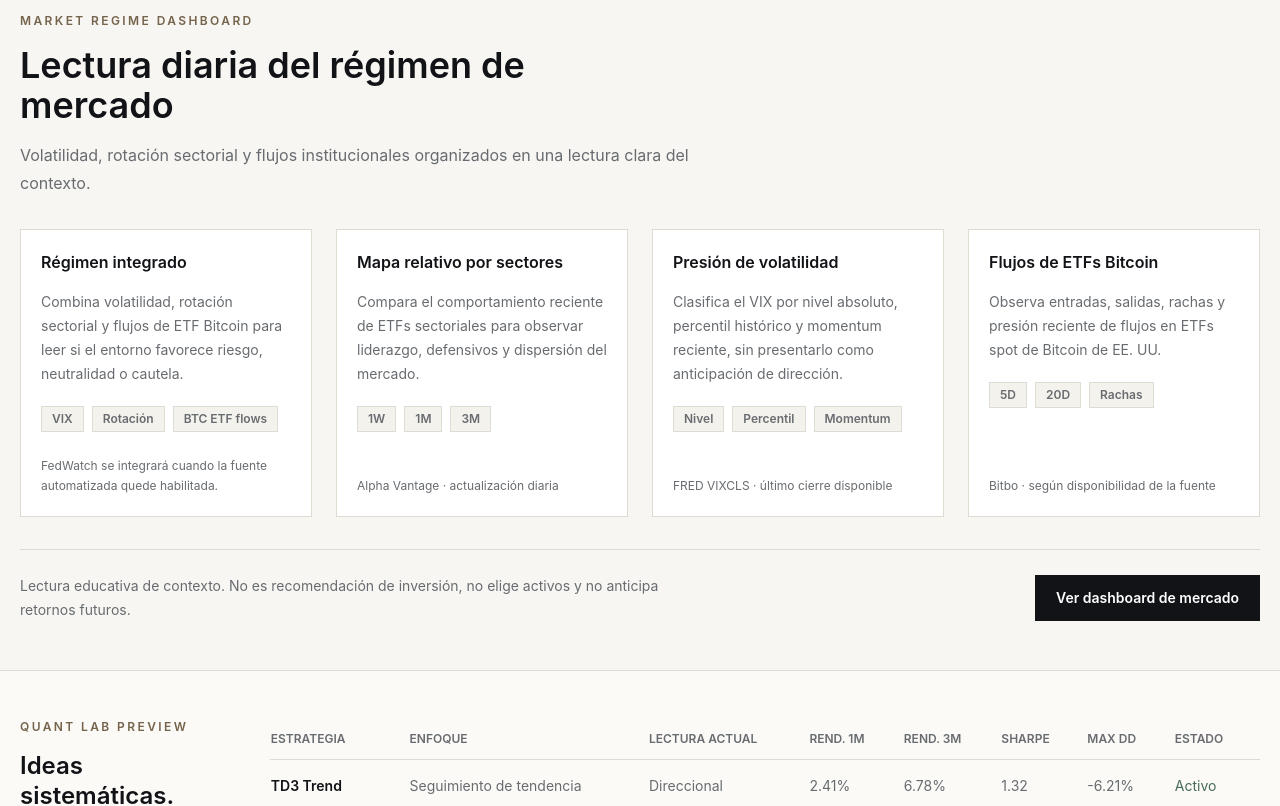
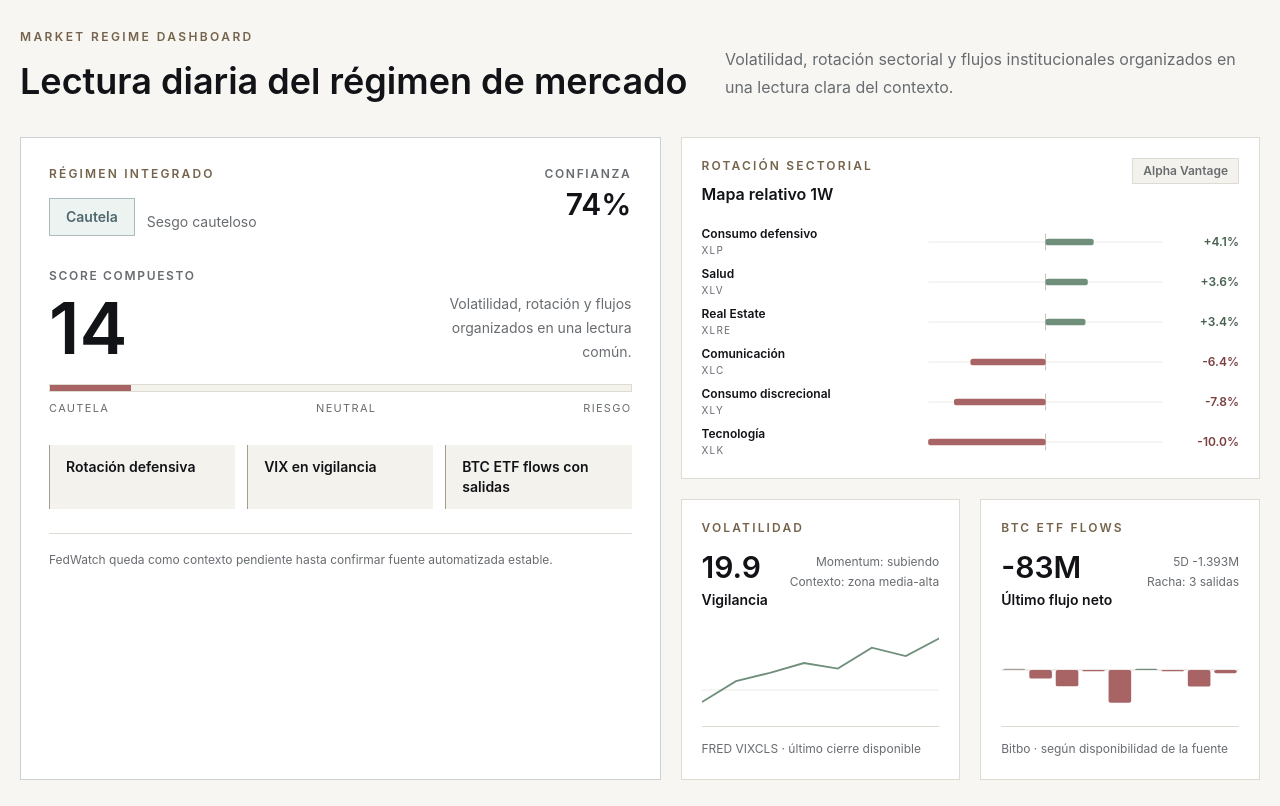
Before and after one commit to luiguiHerrera/Luiguiherrera-web, a Next.js app: page / in a window 1280 px wide. Shown: the part 1320-2126 px from the top of the page. Built offline with nearby package versions, Linux system fonts and the light colour scheme.

Commit message:
Redesign market dashboard home preview

```diff
--- a/app/page.tsx
+++ b/app/page.tsx
@@ -35,32 +35,25 @@ const tools = [
   },
 ];
 
-const dashboardPreviews = [
-  {
-    title: "Régimen integrado",
-    text: "Combina volatilidad, rotación sectorial y flujos de ETF Bitcoin para leer si el entorno favorece riesgo, neutralidad o cautela.",
-    tags: ["VIX", "Rotación", "BTC ETF flows"],
-    source: "FedWatch se integrará cuando la fuente automatizada quede habilitada.",
-  },
-  {
-    title: "Mapa relativo por sectores",
-    text: "Compara el comportamiento reciente de ETFs sectoriales para observar liderazgo, defensivos y dispersión del mercado.",
-    tags: ["1W", "1M", "3M"],
-    source: "Alpha Vantage · actualización diaria",
-  },
-  {
-    title: "Presión de volatilidad",
-    text: "Clasifica el VIX por nivel absoluto, percentil histórico y momentum reciente, sin presentarlo como anticipación de dirección.",
-    tags: ["Nivel", "Percentil", "Momentum"],
-    source: "FRED VIXCLS · último cierre disponible",
-  },
-  {
-    title: "Flujos de ETFs Bitcoin",
-    text: "Observa entradas, salidas, rachas y presión reciente de flujos en ETFs spot de Bitcoin de EE. UU.",
-    tags: ["5D", "20D", "Rachas"],
-    source: "Bitbo · según disponibilidad de la fuente",
-  },
+const regimePreview = {
+  label: "Cautela",
+  score: 14,
+  confidence: 74,
+  bias: "Cauteloso",
+  readings: ["Rotación defensiva", "VIX en vigilancia", "BTC ETF flows con salidas"],
+};
+
+const sectorPreviewRows = [
+  { name: "Consumo defensivo", ticker: "XLP", value: 4.1 },
+  { name: "Salud", ticker: "XLV", value: 3.6 },
+  { name: "Real Estate", ticker: "XLRE", value: 3.4 },
+  { name: "Comunicación", ticker: "XLC", value: -6.4 },
+  { name: "Consumo discrecional", ticker: "XLY", value: -7.8 },
+  { name: "Tecnología", ticker: "XLK", value: -10.0 },
 ];
+
+const vixPreviewSeries = [15.3, 16.8, 17.4, 18.1, 17.7, 19.2, 18.6, 19.9];
+const btcFlowPreview = [0, -220, -420, -35, -842, 7, -12, -426, -83];
 
 
 const quantRows = [
@@ -68,6 +61,180 @@ const quantRows = [
   ["TD3 Macro", "Regimen macro", "Neutral", "0.83%", "2.11%", "0.74", "-4.17%", "Activo"],
   ["TD3 Volatility", "Volatilidad relativa", "Cobertura", "-0.56%", "1.05%", "0.35", "-2.93%", "Activo"],
 ];
+
+function formatPreviewPercent(value: number) {
+  return `${value > 0 ? "+" : ""}${value.toFixed(1)}%`;
+}
+
+function sparklinePath(values: number[], width = 100, height = 40) {
+  const min = Math.min(...values);
+  const max = Math.max(...values);
+  const spread = Math.max(max - min, 1);
+
+  return values
+    .map((value, index) => {
+      const x = (index / Math.max(values.length - 1, 1)) * width;
+      const y = height - ((value - min) / spread) * (height - 8) - 4;
+      return `${index === 0 ? "M" : "L"} ${x.toFixed(2)} ${y.toFixed(2)}`;
+    })
+    .join(" ");
+}
+
+function RegimePreviewPanel() {
+  return (
+    <div className="border border-petrol/30 bg-panel p-6 md:p-7">
+      <div className="flex flex-col gap-6 md:flex-row md:items-start md:justify-between">
+        <div>
+          <p className="text-xs font-semibold uppercase tracking-[0.18em] text-brass">Régimen integrado</p>
+          <div className="mt-4 flex flex-wrap items-end gap-3">
+            <span className="inline-flex border border-petrol/40 bg-[#edf3f1] px-4 py-2 text-sm font-semibold text-petrol">
+              {regimePreview.label}
+            </span>
+            <span className="pb-1 text-sm text-muted">Sesgo {regimePreview.bias.toLowerCase()}</span>
+          </div>
+        </div>
+        <div className="text-left md:text-right">
+          <p className="text-xs font-semibold uppercase tracking-[0.14em] text-muted">Confianza</p>
+          <p className="mt-1 text-3xl font-semibold text-ink">{regimePreview.confidence}%</p>
+        </div>
+      </div>
+
+      <div className="mt-8">
+        <div className="flex items-end justify-between gap-4">
+          <div>
+            <p className="text-xs font-semibold uppercase tracking-[0.14em] text-muted">Score compuesto</p>
+            <p className="mt-2 text-6xl font-semibold leading-none text-ink md:text-7xl">{regimePreview.score}</p>
+          </div>
+          <p className="max-w-[12rem] text-right text-sm leading-6 text-muted">
+            Volatilidad, rotación y flujos organizados en una lectura común.
+          </p>
+        </div>
+        <div className="mt-5 h-2 border border-line bg-panelSoft">
+          <div className="h-full bg-[#a86464]" style={{ width: `${regimePreview.score}%` }} />
+        </div>
+        <div className="mt-2 flex justify-between text-[11px] uppercase tracking-[0.12em] text-muted">
+          <span>Cautela</span>
+          <span>Neutral</span>
+          <span>Riesgo</span>
+        </div>
+      </div>
+
+      <div className="mt-7 grid gap-3 md:grid-cols-3">
+        {regimePreview.readings.map((reading) => (
+          <div key={reading} className="border-l border-brass/60 bg-panelSoft px-4 py-3">
+            <p className="text-sm font-semibold leading-5 text-ink">{reading}</p>
+          </div>
+        ))}
+      </div>
+      <p className="mt-6 border-t border-line pt-4 text-xs leading-5 text-muted">
+        FedWatch queda como contexto pendiente hasta confirmar fuente automatizada estable.
+      </p>
+    </div>
+  );
+}
+
+function SectorMiniChart() {
+  const maxAbs = Math.max(...sectorPreviewRows.map((row) => Math.abs(row.value)), 1);
+
+  return (
+    <div className="border border-line bg-panel p-5">
+      <div className="flex items-start justify-between gap-4">
+        <div>
+          <p className="text-xs font-semibold uppercase tracking-[0.18em] text-brass">Rotación sectorial</p>
+          <h3 className="mt-2 font-semibold text-ink">Mapa relativo 1W</h3>
+        </div>
+        <span className="border border-line bg-panelSoft px-2.5 py-1 text-xs font-semibold text-muted">Alpha Vantage</span>
+      </div>
+      <div className="mt-5 grid gap-2">
+        {sectorPreviewRows.map((row) => {
+          const width = Math.max((Math.abs(row.value) / maxAbs) * 46, 2);
+          const isPositive = row.value > 0;
+          const fill = isPositive ? "#6f8f7b" : "#a86464";
+
+          return (
+            <div key={row.ticker} className="grid grid-cols-[minmax(6.5rem,0.8fr)_1fr_3.4rem] items-center gap-3 text-xs">
+              <div className="min-w-0">
+                <p className="truncate font-semibold text-ink">{row.name}</p>
+                <p className="text-[10px] uppercase tracking-[0.12em] text-muted">{row.ticker}</p>
+              </div>
+              <svg viewBox="0 0 100 12" className="h-5 w-full" preserveAspectRatio="none" aria-hidden="true">
+                <line x1="4" x2="96" y1="6" y2="6" stroke="#e7e2dc" strokeWidth="0.7" vectorEffect="non-scaling-stroke" />
+                <line x1="50" x2="50" y1="1" y2="11" stroke="#b8b2aa" strokeWidth="0.8" vectorEffect="non-scaling-stroke" />
+                <rect
+                  x={isPositive ? 50 : 50 - width}
+                  y="4"
+                  width={width}
+                  height="4"
+                  rx="1.2"
+                  fill={fill}
+                />
+              </svg>
+              <span className={isPositive ? "text-right font-semibold text-[#47604f]" : "text-right font-semibold text-[#7b3f3f]"}>
+                {formatPreviewPercent(row.value)}
+              </span>
+            </div>
+          );
+        })}
+      </div>
+    </div>
+  );
+}
+
+function VixMiniPanel() {
+  return (
+    <div className="border border-line bg-panel p-5">
+      <p className="text-xs font-semibold uppercase tracking-[0.18em] text-brass">Volatilidad</p>
+      <div className="mt-4 flex items-start justify-between gap-4">
+        <div>
+          <h3 className="text-3xl font-semibold leading-none text-ink">19.9</h3>
+          <p className="mt-2 text-sm font-semibold text-ink">Vigilancia</p>
+        </div>
+        <div className="text-right text-xs leading-5 text-muted">
+          <p>Momentum: subiendo</p>
+          <p>Contexto: zona media-alta</p>
+        </div>
+      </div>
+      <svg viewBox="0 0 100 40" className="mt-5 h-20 w-full" preserveAspectRatio="none" aria-hidden="true">
+        <line x1="0" x2="100" y1="30" y2="30" stroke="#e7e2dc" strokeWidth="0.7" vectorEffect="non-scaling-stroke" />
+        <path d={sparklinePath(vixPreviewSeries)} fill="none" stroke="#6f8f7b" strokeWidth="1.8" vectorEffect="non-scaling-stroke" />
+      </svg>
+      <p className="mt-4 border-t border-line pt-3 text-xs leading-5 text-muted">FRED VIXCLS · último cierre disponible</p>
+    </div>
+  );
+}
+
+function BtcFlowsMiniPanel() {
+  const maxAbs = Math.max(...btcFlowPreview.map((value) => Math.abs(value)), 1);
+  const barWidth = 100 / btcFlowPreview.length;
+
+  return (
+    <div className="border border-line bg-panel p-5">
+      <p className="text-xs font-semibold uppercase tracking-[0.18em] text-brass">BTC ETF flows</p>
+      <div className="mt-4 flex items-start justify-between gap-4">
+        <div>
+          <h3 className="text-3xl font-semibold leading-none text-ink">-83M</h3>
+          <p className="mt-2 text-sm font-semibold text-ink">Último flujo neto</p>
+        </div>
+        <div className="text-right text-xs leading-5 text-muted">
+          <p>5D -1.393M</p>
+          <p>Racha: 3 salidas</p>
+        </div>
+      </div>
+      <svg viewBox="0 0 100 44" className="mt-5 h-20 w-full" preserveAspectRatio="none" aria-hidden="true">
+        <line x1="0" x2="100" y1="22" y2="22" stroke="#d8d1c8" strokeWidth="0.8" vectorEffect="non-scaling-stroke" />
+        {btcFlowPreview.map((value, index) => {
+          const magnitude = Math.max((Math.abs(value) / maxAbs) * 18, 0.7);
+          const x = index * barWidth + 0.8;
+          const y = value >= 0 ? 22 - magnitude : 22;
+          const fill = value > 0 ? "#6f8f7b" : value < 0 ? "#a86464" : "#a8a29e";
+
+          return <rect key={`${value}-${index}`} x={x} y={y} width={Math.max(barWidth - 1.6, 2)} height={magnitude} rx="0.9" fill={fill} />;
+        })}
+      </svg>
+      <p className="mt-4 border-t border-line pt-3 text-xs leading-5 text-muted">Bitbo · según disponibilidad de la fuente</p>
+    </div>
+  );
+}
 
 export default function Home() {
   return (
@@ -129,26 +296,26 @@ export default function Home() {
       </section>
 
       <section className="border-b border-line bg-[#f7f6f2]">
-        <div className="mx-auto max-w-7xl px-5 py-12">
-          <p className="text-xs font-semibold uppercase tracking-[0.2em] text-brass">Market Regime Dashboard</p>
-          <h2 className="mt-4 max-w-xl text-3xl font-semibold leading-tight text-ink md:text-4xl">Lectura diaria del régimen de mercado</h2>
-          <p className="mt-4 max-w-2xl leading-7 text-muted">Volatilidad, rotación sectorial y flujos institucionales organizados en una lectura clara del contexto.</p>
+        <div className="mx-auto max-w-7xl px-5 py-14 md:py-16">
+          <div className="grid gap-6 lg:grid-cols-[0.56fr_0.44fr] lg:items-end">
+            <div>
+              <p className="text-xs font-semibold uppercase tracking-[0.2em] text-brass">Market Regime Dashboard</p>
+              <h2 className="mt-4 max-w-2xl text-3xl font-semibold leading-tight text-ink md:text-4xl">Lectura diaria del régimen de mercado</h2>
+            </div>
+            <p className="max-w-xl leading-7 text-muted lg:justify-self-end">
+              Volatilidad, rotación sectorial y flujos institucionales organizados en una lectura clara del contexto.
+            </p>
+          </div>
 
-          <div className="mt-8 grid gap-6 md:grid-cols-2 xl:grid-cols-4">
-            {dashboardPreviews.map((preview) => (
-              <div key={preview.title} className="flex min-h-[260px] flex-col border border-line bg-panel p-5">
-                <h3 className="font-semibold text-ink">{preview.title}</h3>
-                <p className="mt-4 text-sm leading-6 text-muted">{preview.text}</p>
-                <div className="mt-5 flex flex-wrap gap-2">
-                  {preview.tags.map((tag) => (
-                    <span key={tag} className="border border-line bg-panelSoft px-2.5 py-1 text-xs font-semibold text-muted">
-                      {tag}
-                    </span>
-                  ))}
-                </div>
-                <p className="mt-auto pt-6 text-xs leading-5 text-muted">{preview.source}</p>
+          <div className="mt-9 grid gap-5 lg:grid-cols-[1.05fr_0.95fr]">
+            <RegimePreviewPanel />
+            <div className="grid gap-5">
+              <SectorMiniChart />
+              <div className="grid gap-5 md:grid-cols-2 lg:grid-cols-1 xl:grid-cols-2">
+                <VixMiniPanel />
+                <BtcFlowsMiniPanel />
               </div>
-            ))}
+            </div>
           </div>
 
           <div className="mt-8 flex flex-col gap-4 border-t border-line pt-6 md:flex-row md:items-center md:justify-between">
```
